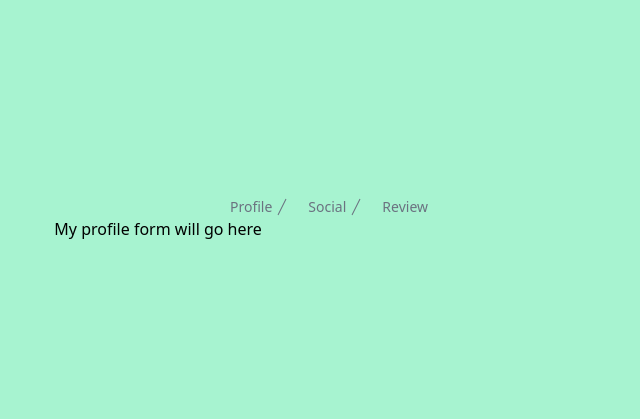
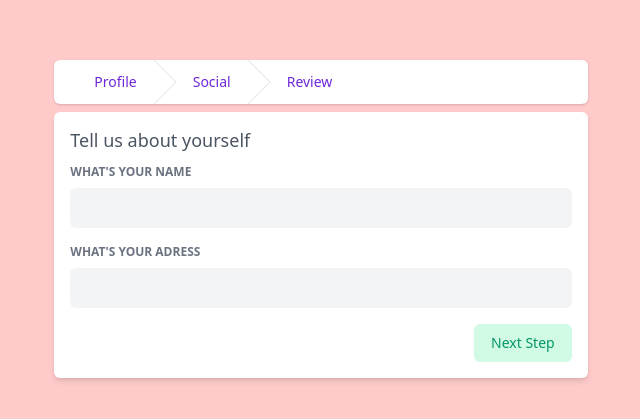
Before and after one commit to ar4mro/react-multi-step-form, a React (Create React App) app: page / in a window 1280 px wide. Shown: the part 181-600 px from the top of the page, without its empty margins (319-959 px from the left). Built offline with nearby package versions, Linux system fonts and the light colour scheme.

Commit message:
Adds form components

```diff
--- a/package.json
+++ b/package.json
@@ -4,6 +4,7 @@
   "private": true,
   "dependencies": {
     "@craco/craco": "^6.4.2",
+    "@heroicons/react": "^1.0.5",
     "@testing-library/jest-dom": "^5.11.4",
     "@testing-library/react": "^11.1.0",
     "@testing-library/user-event": "^12.1.10",
--- a/src/components/layouts/MultiStepLayout/MultiStepLayout.jsx
+++ b/src/components/layouts/MultiStepLayout/MultiStepLayout.jsx
@@ -1,43 +1,11 @@
-import { Link, Outlet } from "react-router-dom";
+import { Outlet } from "react-router-dom";
 
-const slashIcon = (
-  <svg
-    className="flex-shrink-0 h-5 w-5 text-gray-500"
-    xmlns="http://www.w3.org/2000/svg"
-    fill="currentColor"
-    viewBox="0 0 20 20"
-    aria-hidden="true"
-  >
-    <path d="M5.555 17.776l8-16 .894.448-8 16-.894-.448z" />
-  </svg>
-);
-
-function StepLinks({ steps }) {
-  return (
-    <nav className="flex justify-center" aria-label="Breadcrumb">
-      <ol className="flex items-center">
-        {steps.map((step, index) => (
-          <li key={step.name}>
-            <div className="flex items-center">
-              {index !== 0 && slashIcon}
-              <Link
-                to={step.link}
-                className="ml-4 text-sm font-medium text-gray-500 hover:text-gray-700"
-              >
-                {step.name}
-              </Link>
-            </div>
-          </li>
-        ))}
-      </ol>
-    </nav>
-  );
-}
+import StepLinks from "./StepLinks/StepLinks";
 
 export default function MultiStepLayout({ steps }) {
   return (
-    <div className="flex flex-wrap content-center justify-center min-h-screen bg-green-200">
-      <div className="flex flex-col sm:w-5/12">
+    <div className="flex flex-wrap content-center justify-center min-h-screen bg-red-200">
+      <div className="flex flex-col w-10/12 sm:6/12 xl:w-5/12">
         <StepLinks steps={steps} />
         <Outlet />
       </div>
--- /dev/null
+++ b/src/components/layouts/MultiStepLayout/StepLinks/StepLinks.jsx
@@ -0,0 +1,36 @@
+import { Link } from "react-router-dom";
+
+const arrowSvg = (
+  <svg
+    className="flex-shrink-0 w-6 h-full text-gray-200"
+    viewBox="0 0 24 44"
+    preserveAspectRatio="none"
+    fill="currentColor"
+    xmlns="http://www.w3.org/2000/svg"
+    aria-hidden="true"
+  >
+    <path d="M.293 0l22 22-22 22h1.414l22-22-22-22H.293z" />
+  </svg>
+);
+
+export default function StepLinks({ steps }) {
+  return (
+    <nav className="flex w-full" aria-label="Breadcrumb">
+      <ol className="flex w-full px-6 space-x-4 bg-white rounded-md shadow">
+        {steps.map((step, index) => (
+          <li key={step.name} className="flex">
+            <div className="flex items-center">
+              {index !== 0 && arrowSvg}
+              <Link
+                to={step.link}
+                className="ml-4 text-sm font-medium text-purple-700 hover:text-purple-500"
+              >
+                {step.name}
+              </Link>
+            </div>
+          </li>
+        ))}
+      </ol>
+    </nav>
+  );
+}
--- /dev/null
+++ b/src/components/ui/Button/Button.jsx
@@ -0,0 +1,10 @@
+export default function Button({ children }) {
+  return (
+    <button
+      type="button"
+      className="inline-flex items-center px-4 py-2 text-sm font-medium text-green-600 bg-green-100 border border-transparent rounded-md hover:bg-green-200 focus:outline-none focus:ring-2 focus:ring-offset-2 focus:ring-indigo-500"
+    >
+      {children}
+    </button>
+  );
+}
--- /dev/null
+++ b/src/components/ui/Button/index.js
@@ -0,0 +1,3 @@
+import Button from "./Button";
+
+export default Button;
--- /dev/null
+++ b/src/components/ui/Card/Card.jsx
@@ -0,0 +1,7 @@
+export default function Card({ children }) {
+  return (
+    <div className="flex flex-col p-4 mt-2 bg-white rounded-md shadow-md">
+      {children}
+    </div>
+  );
+}
--- /dev/null
+++ b/src/components/ui/Card/index.js
@@ -0,0 +1,3 @@
+import Card from "./Card";
+
+export default Card;
--- /dev/null
+++ b/src/components/ui/Input/Input.jsx
@@ -0,0 +1,25 @@
+export default function Input({
+  label,
+  type,
+  name,
+  id,
+  placeholder,
+  className,
+  ...props
+}) {
+  return (
+    <div className={className}>
+      <label className="block mt-2 text-xs font-semibold text-gray-500 uppercase">
+        {label}
+      </label>
+      <input
+        type={type}
+        id={id}
+        name={name}
+        placeholder={placeholder}
+        className="block w-full px-3 py-2 mt-2 text-gray-500 bg-gray-100 rounded-md focus:outline-none focus:bg-gray-200"
+        {...props}
+      />
+    </div>
+  );
+}
--- /dev/null
+++ b/src/components/ui/Input/index.js
@@ -0,0 +1,3 @@
+import Input from "./Input";
+
+export default Input;
--- a/src/pages/ProfileForm/ProfileForm.jsx
+++ b/src/pages/ProfileForm/ProfileForm.jsx
@@ -1,3 +1,20 @@
+import Button from "@/components/ui/Button";
+import Card from "@components/ui/Card";
+import Input from "@components/ui/Input";
+
 export default function ProfileForm() {
-  return <div>My profile form will go here</div>;
+  return (
+    <Card>
+      <h2 className="text-lg font-medium leading-6 text-gray-600">
+        Tell us about yourself
+      </h2>
+      <div className="flex flex-col mt-1">
+        <Input label="What's your name" className="mb-2"></Input>
+        <Input label="What's your adress"></Input>
+      </div>
+      <div className="flex justify-end w-full mt-4">
+        <Button>Next Step</Button>
+      </div>
+    </Card>
+  );
 }
--- a/tailwind.config.js
+++ b/tailwind.config.js
@@ -17,5 +17,8 @@ module.exports = {
       borderRadius: ["hover"],
     },
   },
-  plugins: [],
+  plugins: [
+    // require("@tailwindcss/forms"),
+    // ...
+  ],
 };
```
Also changed, not shown: src/components/layouts/MultiStepLayout/StepLinks/index.js (added), 1 other file (tests, documents, lock files or other folders).
